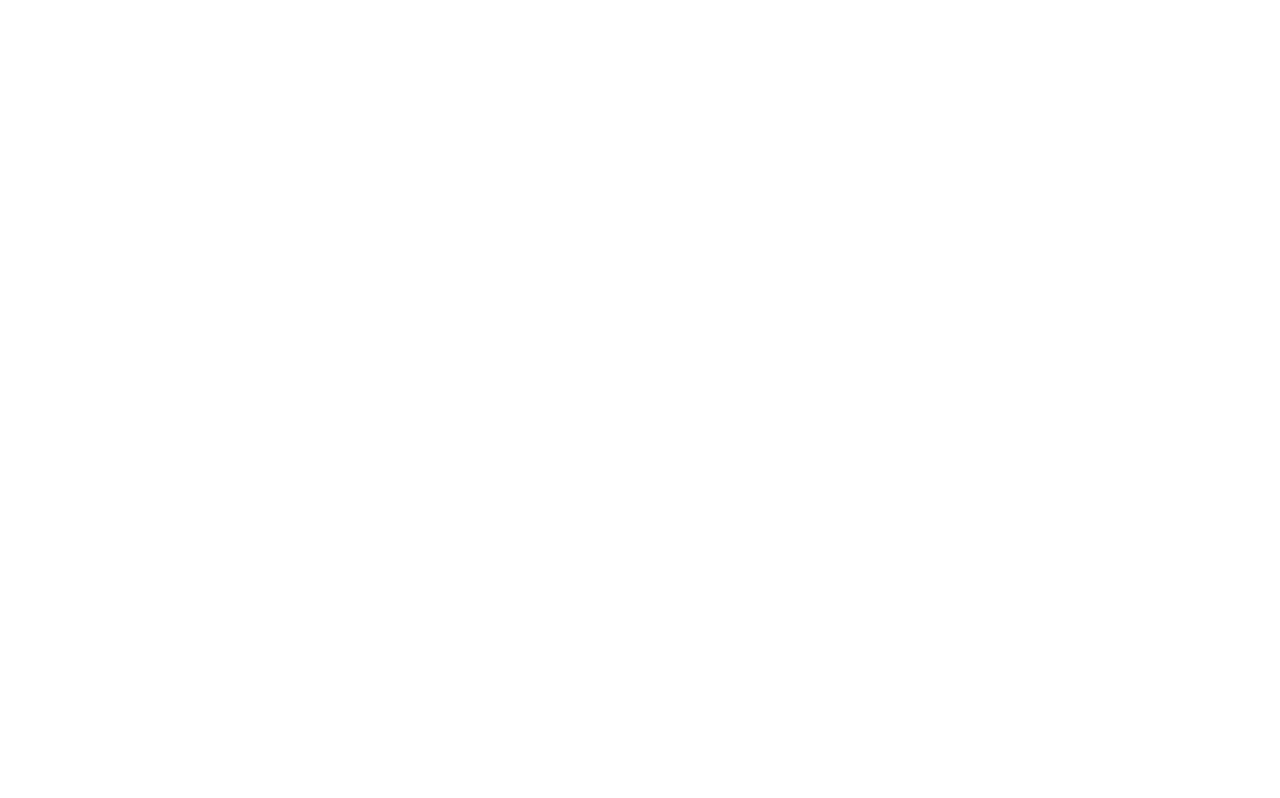
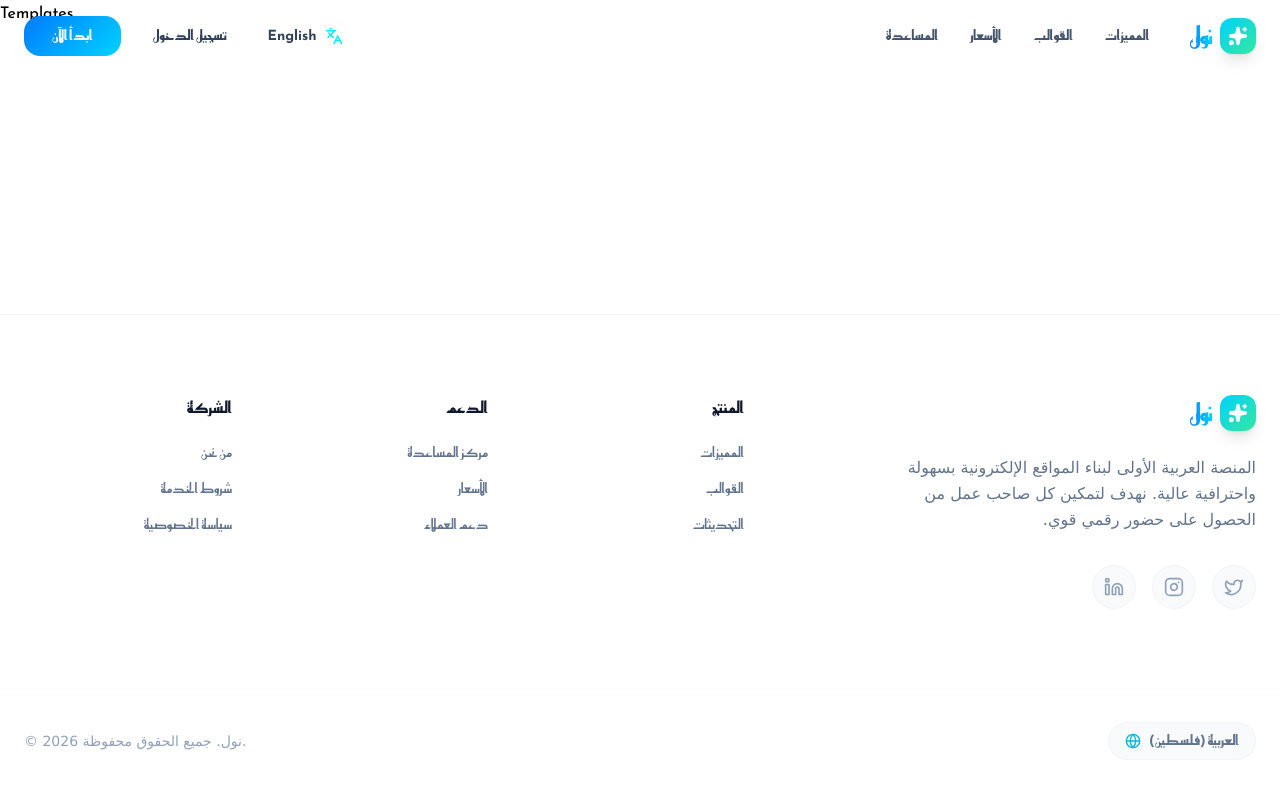
Before and after one commit to mriana9/nool, a React (Vite) app: page /templates in a window 1280 px wide. Before the commit this address had no page. Built offline with nearby package versions, Linux system fonts and the light colour scheme.

Commit message:
add: font

```diff
--- a/src/App.tsx
+++ b/src/App.tsx
@@ -1,15 +1,40 @@
-import { BrowserRouter as Router, Routes, Route } from "react-router-dom";
+import { BrowserRouter as Router, Routes, Route, useLocation } from "react-router-dom";
 import { Home } from "./pages/Home";
 import { Register } from "./pages/Register";
 import { Login } from "./pages/Login";
+import { Header } from "./components/layout/Header";
+import { Templates } from "./pages/Templates";
+import { Footer } from "./components/layout/Footer";
+
+const LayoutWrapper = () => {
+  const location = useLocation();
+
+  const hideLayout = ["/login", "/register"].includes(location.pathname);
+
+  return (
+    <div className="flex flex-col min-h-screen">
+      {!hideLayout && <Header />}
+
+      <main className="flex-grow">
+        <Routes>
+          <Route path="/" element={<Home />} />
+          <Route path="/templates" element={<Templates />} />
+          <Route path="/login" element={<Login />} />
+          <Route path="/register" element={<Register />} />
+        </Routes>
+      </main>
+
+      {!hideLayout && <Footer />}
+    </div>
+  );
+};
+
 
 function App() {
   return (
     <Router>
       <Routes>
-        <Route path="/" element={<Home />} />
-        <Route path="/register" element={<Register />} />
-        <Route path="/login" element={<Login />} />
+        <Route path="/*" element={<LayoutWrapper />} />
       </Routes>
     </Router>
   );
--- a/src/components/layout/Header.tsx
+++ b/src/components/layout/Header.tsx
@@ -1,7 +1,7 @@
 import { useState, useEffect } from "react";
 import { useTranslation } from "react-i18next";
 import { Languages, Sparkles } from "lucide-react";
-import { useNavigate } from "react-router-dom";
+import { Link, useNavigate } from "react-router-dom";
 
 export const Header = () => {
   const { t, i18n } = useTranslation();
@@ -61,12 +61,11 @@ export const Header = () => {
             >
               {t("nav.features")}
             </a>
-            <a
-              href="#templates"
+            <Link to="/templates"
               className="text-sm font-bold text-slate-600 hover:text-[#007bff] transition-colors"
             >
               {t("nav.templates")}
-            </a>
+            </Link>
             <a
               href="#pricing"
               className="text-sm font-bold text-slate-600 hover:text-[#007bff] transition-colors"
--- a/src/index.css
+++ b/src/index.css
@@ -17,3 +17,7 @@ body {
   ) !important;
   -webkit-font-smoothing: antialiased;
 }
+
+p {
+  font-family:'Lucida Sans', 'Lucida Sans Regular', 'Lucida Grande', 'Lucida Sans Unicode', Geneva, Verdana, sans-serif !important;
+}
--- /dev/null
+++ b/src/pages/Templates.tsx
@@ -0,0 +1,6 @@
+
+export const Templates = () => {
+  return (
+    <div>Templates</div>
+  );
+};
```
